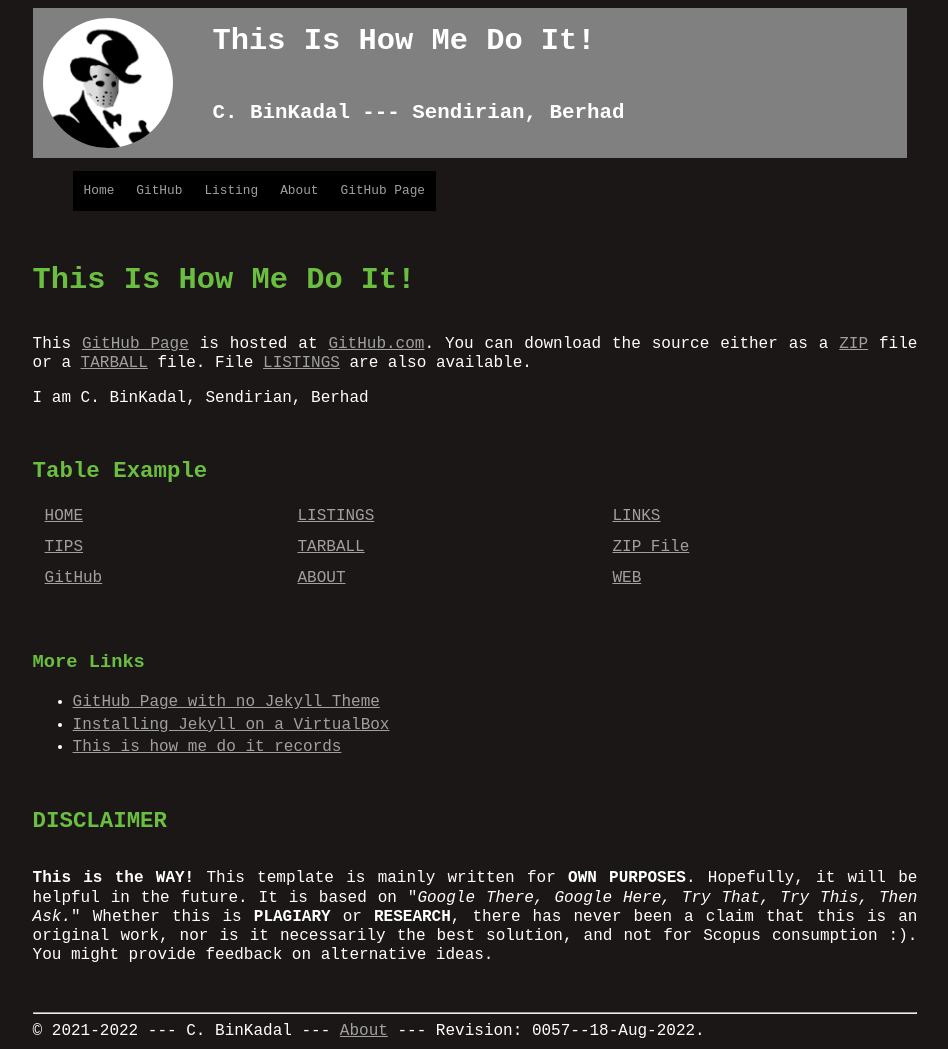
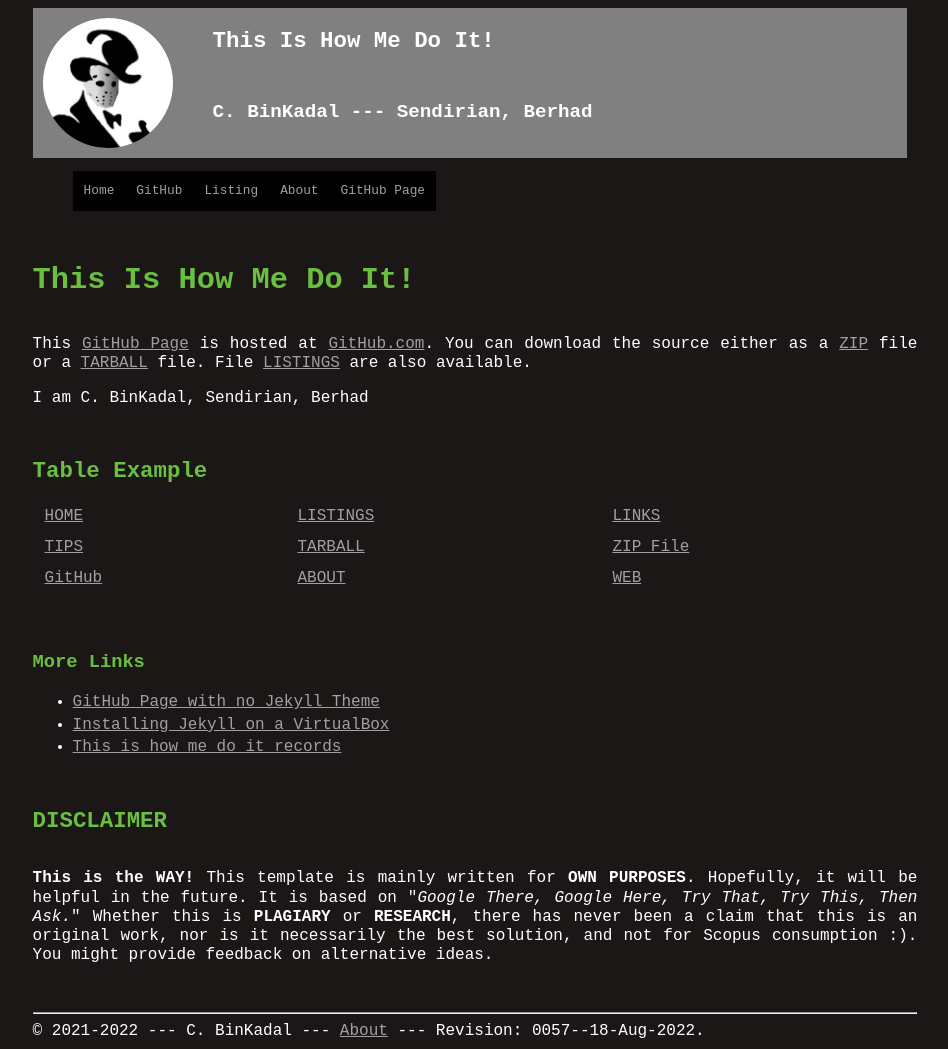
Before and after one commit to arkanalexei/os888, a Jekyll site: the page built from index.md, in a window 1280 px wide. Shown: the whole page, without its empty margins (165-1113 px from the left). Built offline with Jekyll 4.4.1, drawn with Linux system fonts in a browser that asks for light colours.

Commit message:
Update style.css

```diff
--- a/assets/css/style.css
+++ b/assets/css/style.css
@@ -42,10 +42,6 @@
   color:            hsl(100, 50%, 50%);
 }
 
-.plainclass1 h4 {
-  color:            hsl(100, 50%, 50%);
-}
-
 .container {
   max-width:    70%;
   margin:       0 auto;
@@ -87,7 +83,7 @@
   padding-top:      24px;
   padding-bottom:   0px;
   padding-left:     30px;
-  font-size:        1.9em;
+  font-size:        1.4em;
   font-weight:      bold;
 }
 
@@ -97,9 +93,8 @@
   padding-top:      5px;
   padding-bottom:   5px;
   padding-left:     30px;
-  font-size:        1.3em;
+  font-size:        1.2em;
   font-weight:      bold;
-}
 }
 
 .youtube {
```
